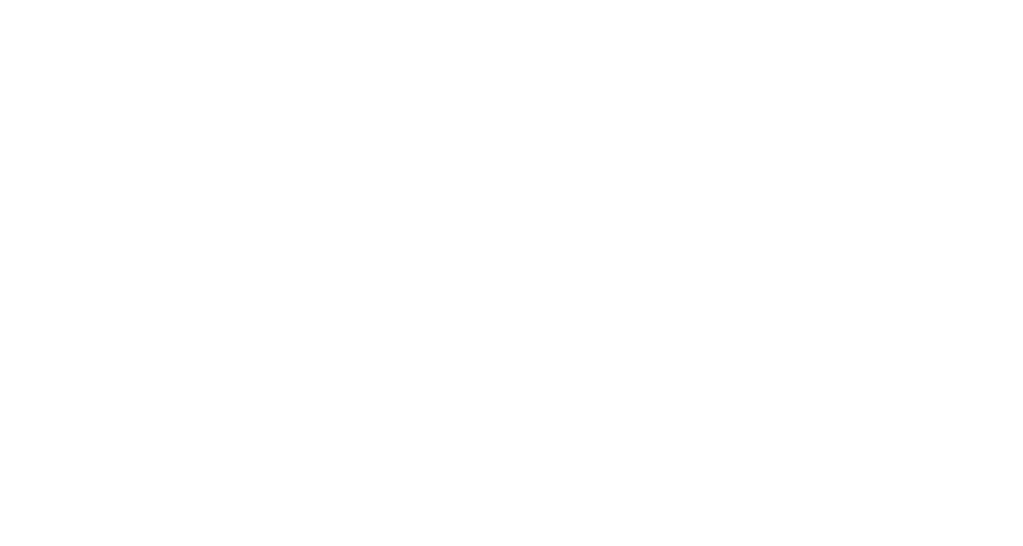
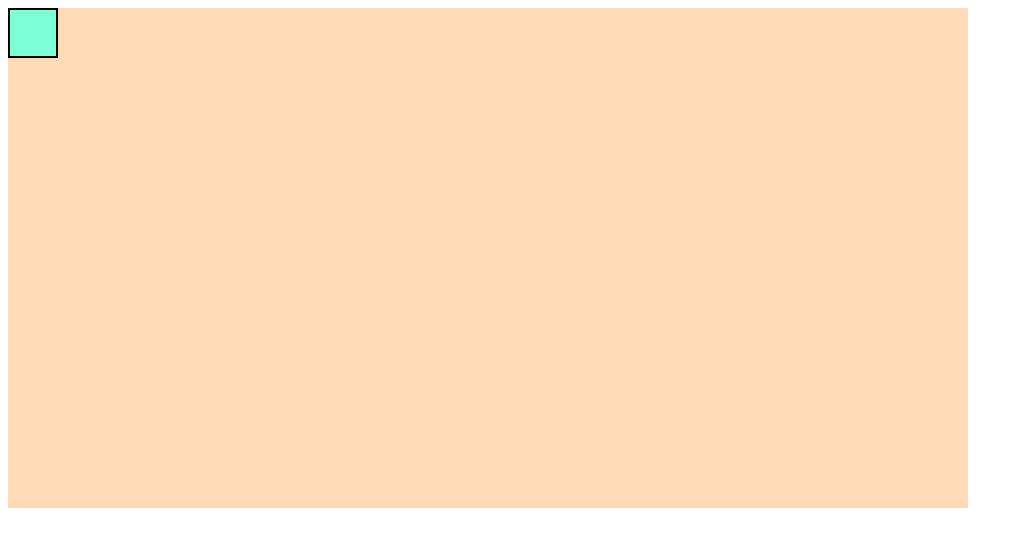
Before and after one commit to StuvaScript/etch-a-sketch, a plain HTML site: page index.html in a window 1280 px wide. Shown: the whole page, without its empty margins (0-1023 px from the left). Drawn offline with Linux system fonts and the light colour scheme.

Commit message:
Add a div using javascript

```diff
--- a/index.html
+++ b/index.html
@@ -7,6 +7,8 @@
         <script src="javascript.js" defer></script>
     </head>
     <body>
+        <div id="container">
 
+        </div>
     </body>
 </html>
--- a/javascript.js
+++ b/javascript.js
@@ -0,0 +1,3 @@
+const square = document.createElement('div');
+square.classList.add('square');
+container.appendChild(square);
--- a/style.css
+++ b/style.css
@@ -0,0 +1,13 @@
+#container {
+    width: 960px;
+    height: 500px;
+    background: peachpuff;
+}
+
+.square {
+    box-sizing: border-box;
+    border: solid black 2px;
+    width: 50px;
+    height: 50px;
+    background: aquamarine;
+}
```
